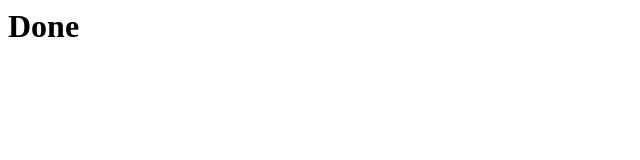
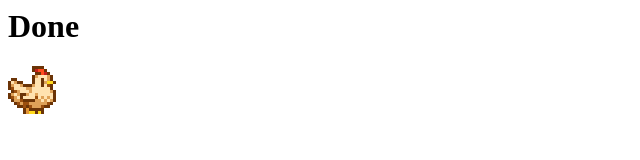
Before and after one commit to mikaellac/per1, a plain HTML site: page index.html in a window 1280 px wide. Shown: the whole page, without its empty margins (0-640 px from the left). Drawn offline with Linux system fonts and the light colour scheme.

Commit message:
chicken image added

```diff
--- a/index.html
+++ b/index.html
@@ -6,5 +6,6 @@
 </head>
 <body>
  <h1> Done</h1>
+ <img src="./image/White_Chicken.png"/>
 </body>
 </html>
```
Also changed, not shown: image/White_Chicken.png (added).
